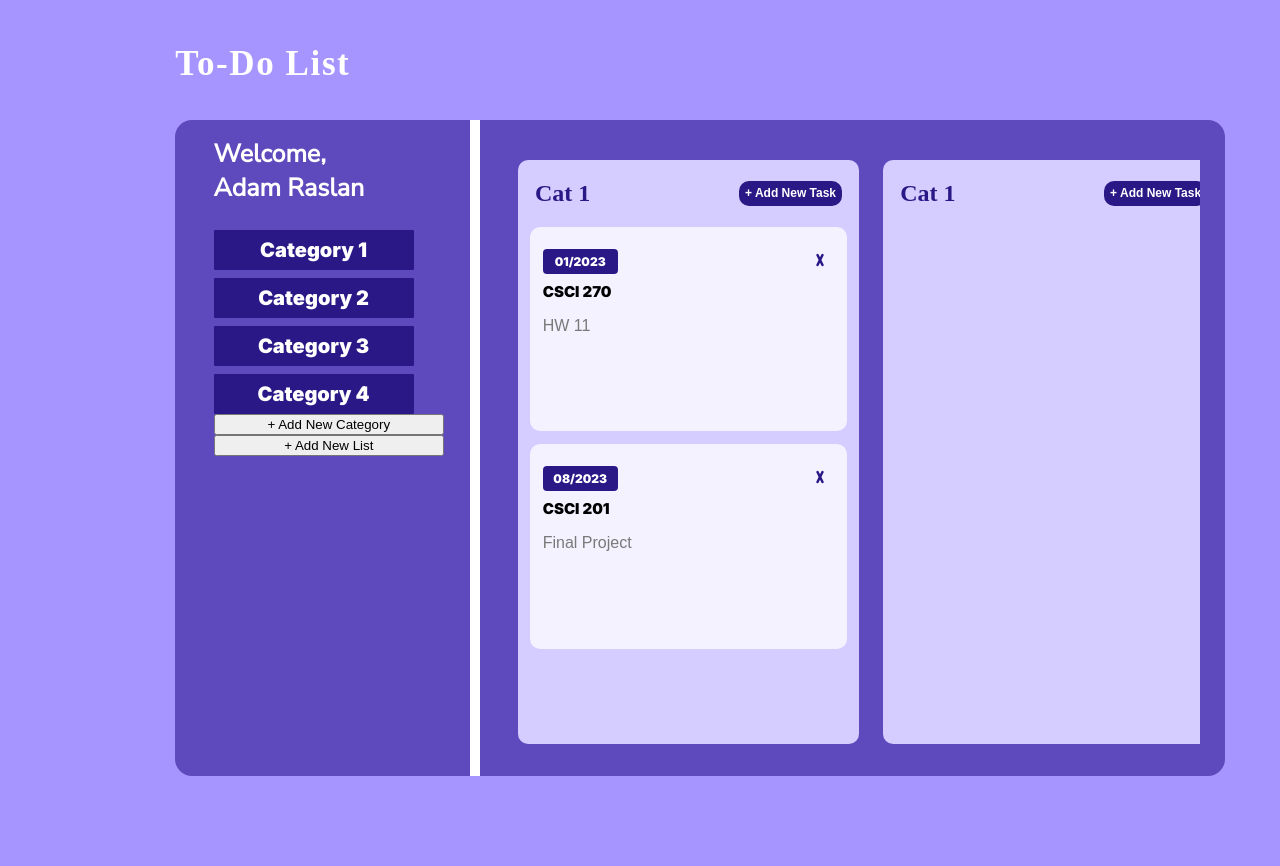
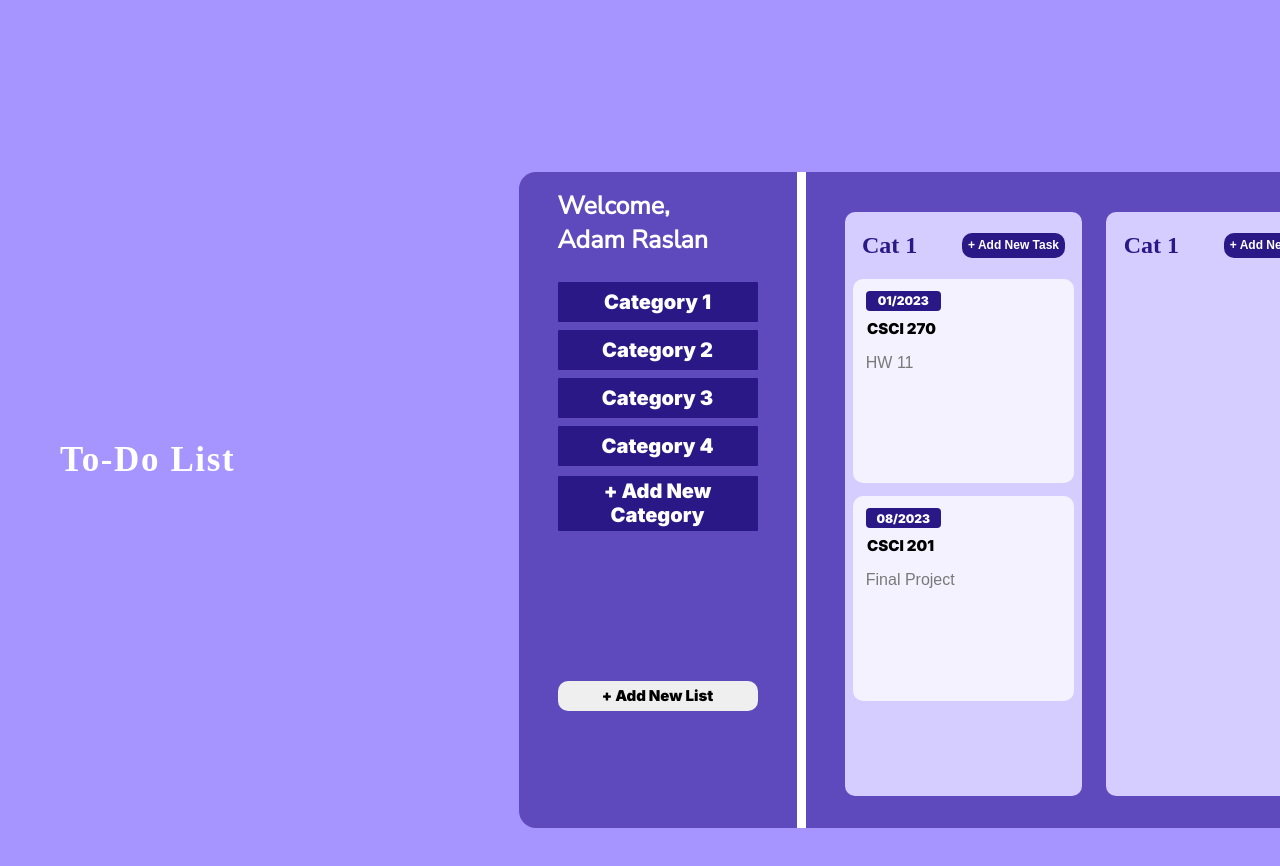
Before and after one commit to araslan1/TodoList_Frontend, a React (Create React App) app: page /taskpage in a window 1280 px wide. Shown: the top 866 px of the page. Before the commit the page ends 800 px from the top, so only its background shows below. Built offline with nearby package versions, Linux system fonts and the light colour scheme; a web font is replaced by a local one.

Commit message:
Update TaskPage.css

```diff
--- a/src/TaskPage.css
+++ b/src/TaskPage.css
@@ -1,13 +1,24 @@
 @import url('https://fonts.googleapis.com/css2?family=Inter:wght@900&display=swap');
 @import url('https://fonts.googleapis.com/css2?family=Sniglet:wght@800&display=swap');
+
+
+body {
+    margin: 0;
+    padding: 0;
+    font-family: 'Arial', sans-serif; /* Set your preferred font-family */
+    background-color: #fff; /* Set your preferred background color */
+}
+
+#TaskPage {
+    all: initial;
+}
 
 #Taskpage {
     background-color: #A795FF;
     width: 100vw;
-    height: 85vh;
+    height: 100vh;
     margin: 0;
     display: flex;
-    flex-direction: column;
     justify-content: center;
     align-items: center;
 }
@@ -19,7 +30,7 @@
     border-radius: 17px;
     display: flex;
     align-items: flex-start;
-    margin-top: 2vh;
+    margin-top: 10vh;
 }
 
 #MainContainer .categoriesContainer {
@@ -74,11 +85,10 @@
     justify-content: flex-start;
     overflow-x: scroll;
     margin-top: 5vh;
-    margin-bottom: 5vh;
 }
 
 #rightSide .taskContainer {
-    min-width: 50%;
+    min-width: 48%;
     height: 73vh;
     background-color: #D5CCFF;
     margin-right: 24px;
@@ -93,11 +103,9 @@
 
 .headerTaskContainer {
     display: flex;
-    justify-content: space-between;
+    justify-content: space-around;
     align-items: center;
-    width: 90%;
-    padding-left: 3vw;
-    padding-right: 3vw;
+    width: 100%;
 }
 
 
@@ -146,7 +154,7 @@
     font-weight: 800;
     background-color: #2B1887;
     min-width: 75px;
-    height: 25px;
+    height: 20px;
     align-items: center;
     justify-content: center;
     border-radius: 4px;
@@ -158,7 +166,7 @@
     display: block;
     margin: 0;
     margin-top: 1vh;
-    margin-left: 1vw;
+    margin-left: 1.1vw;
     color: black;
     font-weight: 100 !important;
     font-size: 15px;
@@ -183,41 +191,22 @@
     background-color: #F4F2FF;
     width: 40px;
     height: 30px;
-    align-self: end;
+    margin-left: 180px;
     cursor: pointer;
-    margin-right: 8px;
 }
 
 #rightSide .taskContainer .taskBox .topHeading {
     display: flex;
     align-items: flex-end;
     justify-content: space-between;
-    width: 100%;
-    margin-top: 10px;
+
 }
-
 #rightSide .taskContainer .taskBox .custom-icon-style {
     color: #2B1887 !important;
-    width: 30px!important;
-    height: 30px!important;
-    /* font-weight: bold; Set the font weight to make the icon thicker */
+    width: 100px!important;
+    height: 50px!important;
+    font-weight: bold; /* Set the font weight to make the icon thicker */
 
-}
-
-#rightSide .addTaskListBtn {
-    min-width: 50%;
-    height: 10vh;
-    background-color: #D5CCFF;
-    margin-right: 24px;
-    border-radius: 10px;
-    border: none;
-    font-family: 'Inter';
-    display: flex;
-    flex-direction: column;
-    align-items: center;
-    font-size: 14px;
-    cursor: pointer;
-    font-weight: bold;
 }
 
 .popUp {
@@ -280,9 +269,10 @@
 
 .headerTaskContainerPopup {
     display: flex;
-    justify-content: space-between;
+    justify-content: space-around;
     align-items: center;
-    width: 90%;
+    width: 100%;
+    margin-left: 50px;
 }
 
 .popUp .popUpContainer .removeTaskBtn {
@@ -291,8 +281,8 @@
     justify-content: center;
     border: none;
     background-color: black;
-    width: 40px;
-    height: 30px;
+    width: 100px;
+    height: 50px;
     background-color: white;
     cursor: pointer;
 
@@ -304,3 +294,29 @@
     height: 50px;
     font-weight: bold; /* Set the font weight to make the icon thicker */
 }
+
+.addNewCatBtn {
+    background-color: #2B1887;
+    color: white;
+    margin-top: 10px;
+    width: 200px;
+    height: 55px;
+    border: none;
+    font-family: 'Inter';
+    font-weight: 800;
+    font-size: 20px;
+    border-radius: 1px;
+    cursor: pointer;
+}
+
+.addNewListBtn {
+    width: 200px;
+    height: 30px;
+    font-family: 'Inter';
+    font-weight: 800;
+    font-size: 15px;
+    cursor: pointer;
+    border-radius: 10px;
+    border: none;
+    margin-top: 150px;
+}
```
